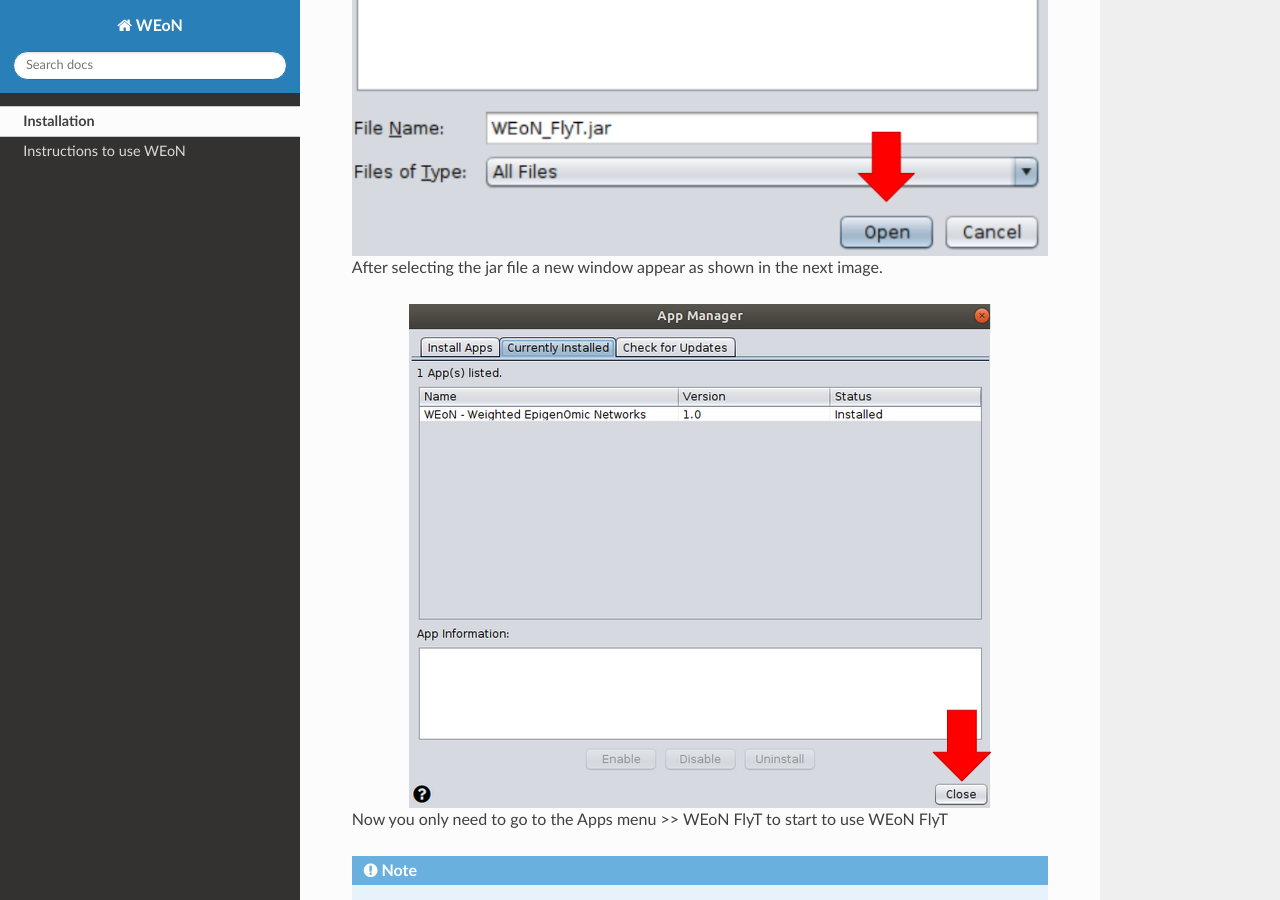
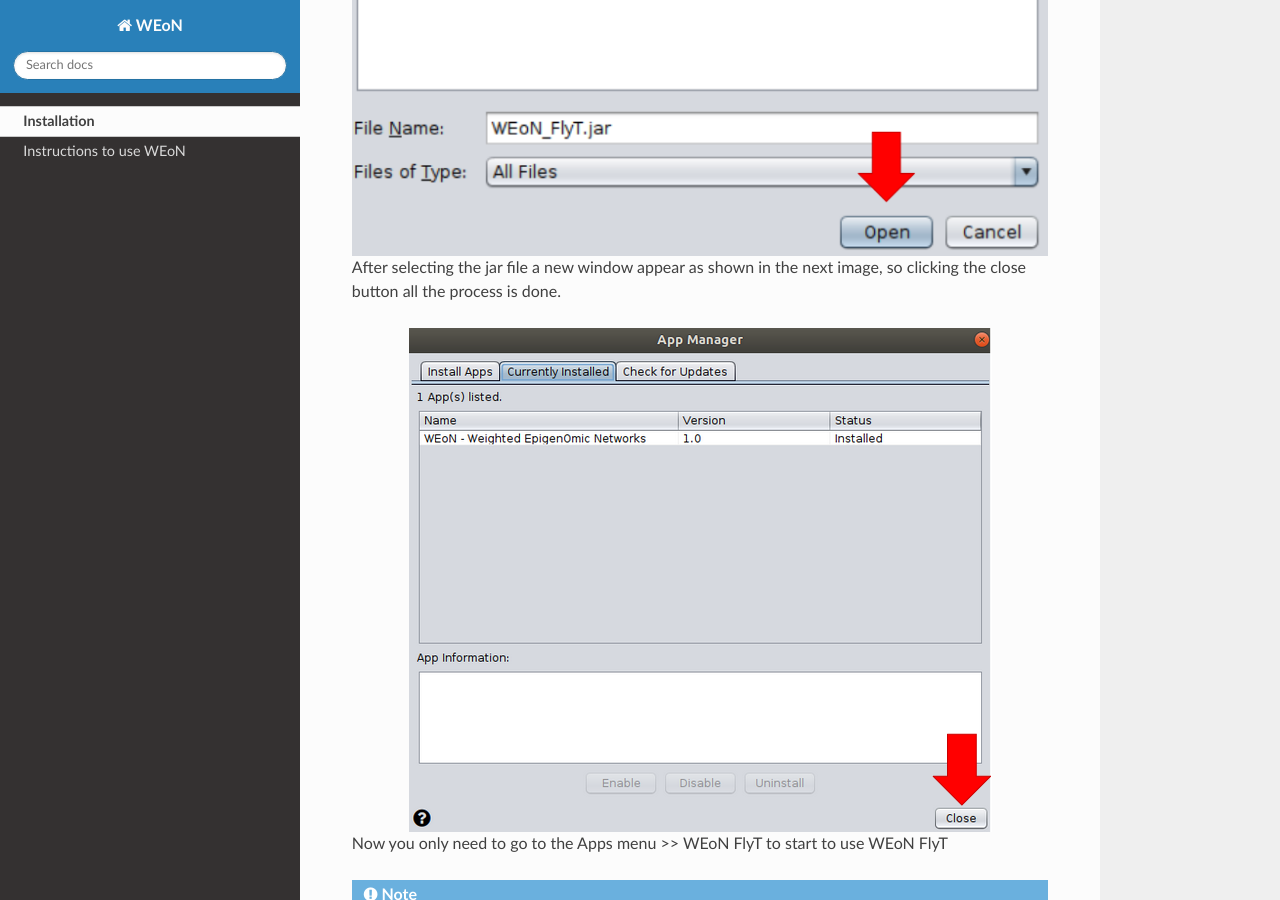
Before and after one commit to networkbiolab/WEoN, a Sphinx documentation site: the page built from docs/installation.rst, in a window 1280 px wide and 900 px high, scrolled down 2679 px. Built offline with Sphinx 7.4.7 and the Read the Docs theme 2.0.0, drawn with Linux system fonts in a browser that asks for light colours.

Commit message:
Update installation.rst

```diff
--- a/docs/installation.rst
+++ b/docs/installation.rst
@@ -52,7 +52,7 @@
 .. image:: images/selec_file2.png
 	:align: center
 
-After selecting the jar file a new window appear as shown in the next image.
+After selecting the jar file a new window appear as shown in the next image, so clicking the close button all the process is done.
 
 .. image:: images/select_file3.png
 	:align: center
```
